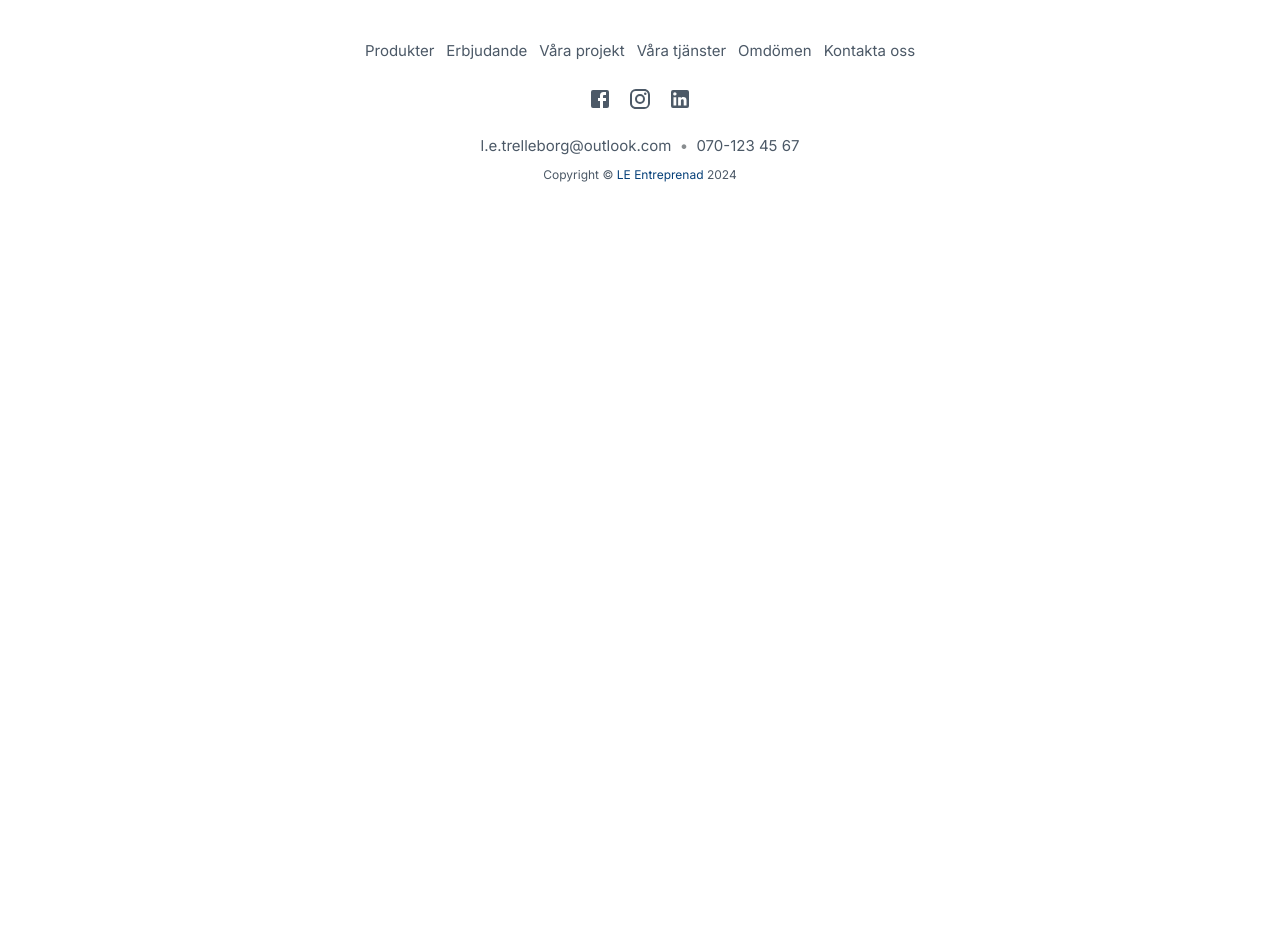
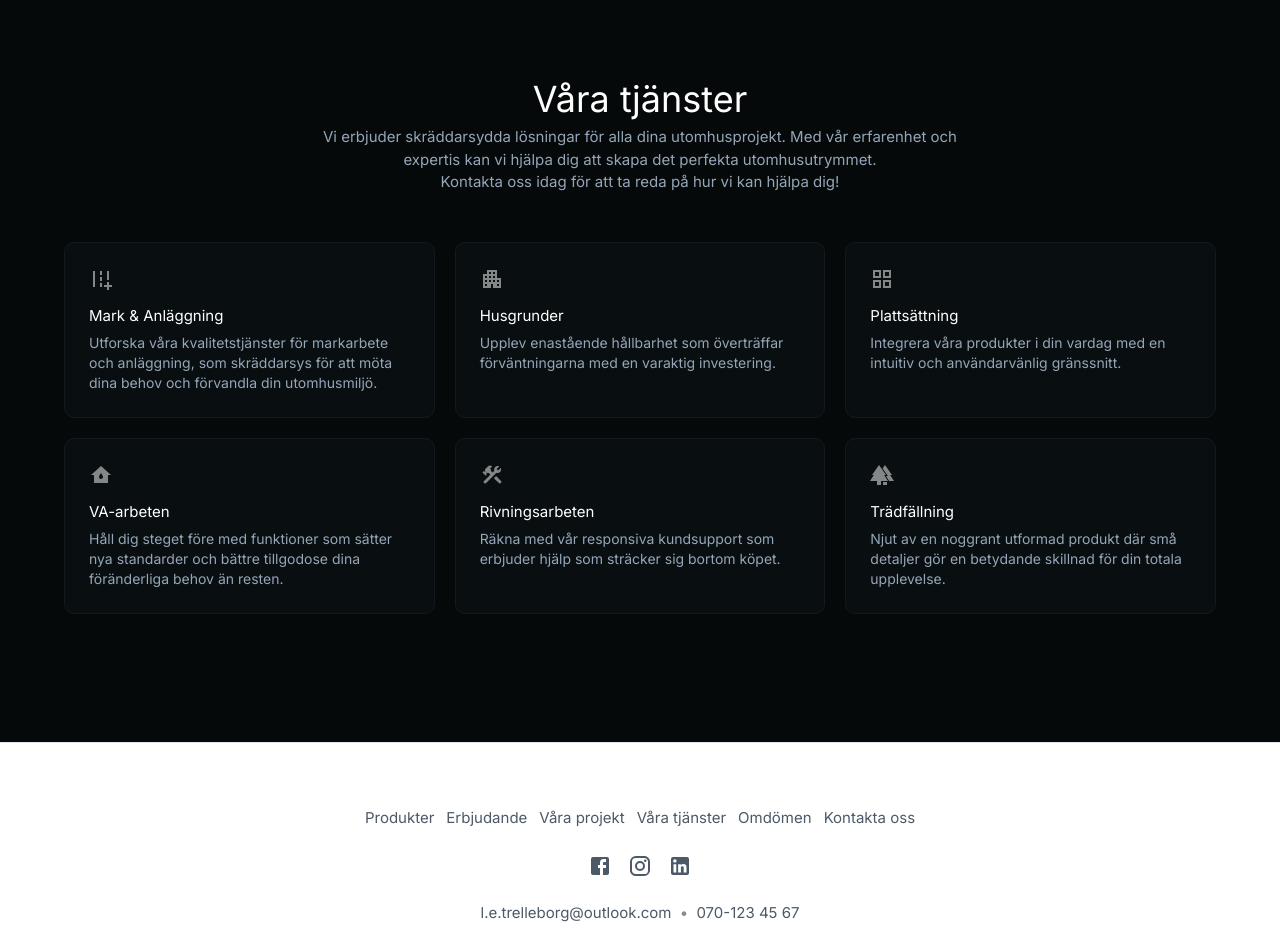
Before and after one commit to joakimtrulsson/le-frontend, a React (Vite) app: page / in a window 1280 px wide. Shown: the part 860-1795 px from the top of the page. Before the commit the page ends 1109 px from the top, so only its background shows below. Built offline with nearby package versions, Linux system fonts and the light colour scheme; no server answers.

Commit message:
Finished Our Services-section

```diff
--- a/src/App.tsx
+++ b/src/App.tsx
@@ -13,6 +13,7 @@ import Hero from './components/Hero';
 import Products from './components/Products';
 import Footer from './components/Footer';
 import Projects from './components/Projects';
+import Services from './components/Services';
 
 function App() {
   const [mode, setMode] = React.useState<PaletteMode>('light');
@@ -38,6 +39,8 @@ function App() {
           <Divider />
           <Projects />
           <Divider />
+          <Services />
+          <Divider />
           <Footer />
         </Box>
       </ThemeProvider>
--- /dev/null
+++ b/src/components/Services.tsx
@@ -0,0 +1,123 @@
+import Box from '@mui/material/Box';
+import Card from '@mui/material/Card';
+import Container from '@mui/material/Container';
+import Grid from '@mui/material/Grid';
+import Stack from '@mui/material/Stack';
+import Typography from '@mui/material/Typography';
+import ConstructionRoundedIcon from '@mui/icons-material/ConstructionRounded';
+import AddRoadIcon from '@mui/icons-material/AddRoad';
+import GridViewIcon from '@mui/icons-material/GridView';
+import WaterDamageIcon from '@mui/icons-material/WaterDamage';
+import ApartmentIcon from '@mui/icons-material/Apartment';
+import ForestIcon from '@mui/icons-material/Forest';
+
+const items = [
+  {
+    icon: <AddRoadIcon />,
+    title: 'Mark & Anläggning',
+    description:
+      'Utforska våra kvalitetstjänster för markarbete och anläggning, som skräddarsys för att möta dina behov och förvandla din utomhusmiljö.',
+  },
+  {
+    icon: <ApartmentIcon />,
+    title: 'Husgrunder',
+    description:
+      'Upplev enastående hållbarhet som överträffar förväntningarna med en varaktig investering.',
+  },
+  {
+    icon: <GridViewIcon />,
+    title: 'Plattsättning',
+    description:
+      'Integrera våra produkter i din vardag med en intuitiv och användarvänlig gränssnitt.',
+  },
+  {
+    icon: <WaterDamageIcon />,
+    title: 'VA-arbeten',
+    description:
+      'Håll dig steget före med funktioner som sätter nya standarder och bättre tillgodose dina föränderliga behov än resten.',
+  },
+  {
+    icon: <ConstructionRoundedIcon />,
+    title: 'Rivningsarbeten',
+    description:
+      'Räkna med vår responsiva kundsupport som erbjuder hjälp som sträcker sig bortom köpet.',
+  },
+  {
+    icon: <ForestIcon />,
+    title: 'Trädfällning',
+    description:
+      'Njut av en noggrant utformad produkt där små detaljer gör en betydande skillnad för din totala upplevelse.',
+  },
+];
+
+export default function Services() {
+  return (
+    <Box
+      id='services'
+      sx={{
+        pt: { xs: 4, sm: 12 },
+        pb: { xs: 8, sm: 16 },
+        color: 'white',
+        bgcolor: '#06090a',
+      }}
+    >
+      <Container
+        sx={{
+          position: 'relative',
+          display: 'flex',
+          flexDirection: 'column',
+          alignItems: 'center',
+          gap: { xs: 3, sm: 6 },
+        }}
+      >
+        <Box
+          sx={{
+            width: { sm: '100%', md: '60%' },
+            textAlign: { sm: 'left', md: 'center' },
+          }}
+        >
+          <Typography component='h2' variant='h4'>
+            Våra tjänster
+          </Typography>
+          <Typography variant='body1' sx={{ color: 'grey.400' }}>
+            Vi erbjuder skräddarsydda lösningar för alla dina utomhusprojekt. Med vår
+            erfarenhet och expertis kan vi hjälpa dig att skapa det perfekta
+            utomhusutrymmet. <br />
+            Kontakta oss idag för att ta reda på hur vi kan hjälpa dig!
+          </Typography>
+        </Box>
+        <Grid container spacing={2.5}>
+          {items.map((item, index) => (
+            <Grid item xs={12} sm={6} md={4} key={index}>
+              <Stack
+                direction='column'
+                color='inherit'
+                component={Card}
+                spacing={1}
+                useFlexGap
+                sx={{
+                  p: 3,
+                  height: '100%',
+                  border: '1px solid',
+                  borderColor: 'grey.800',
+                  background: 'transparent',
+                  backgroundColor: 'grey.900',
+                }}
+              >
+                <Box sx={{ opacity: '50%' }}>{item.icon}</Box>
+                <div>
+                  <Typography fontWeight='medium' gutterBottom>
+                    {item.title}
+                  </Typography>
+                  <Typography variant='body2' sx={{ color: 'grey.400' }}>
+                    {item.description}
+                  </Typography>
+                </div>
+              </Stack>
+            </Grid>
+          ))}
+        </Grid>
+      </Container>
+    </Box>
+  );
+}
```
